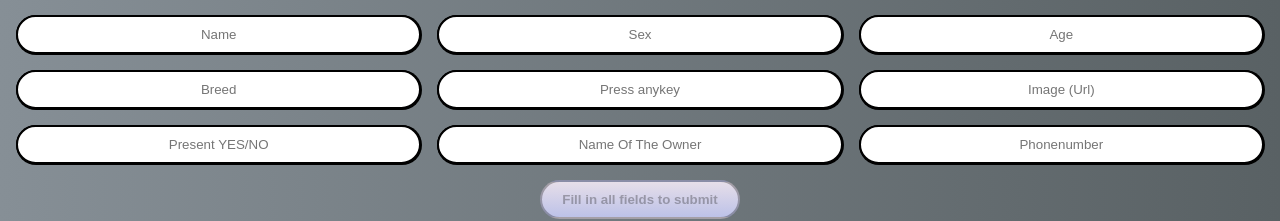
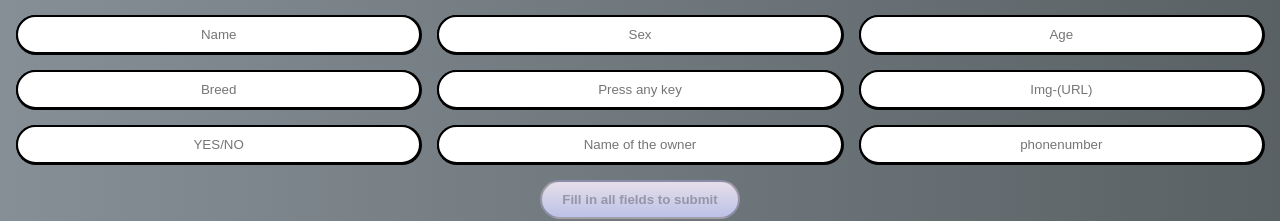
Before and after one commit to RticRtic/Doggy-Daycare, a React (Create React App) app: page / in a window 1280 px wide. Both pictures are taken after a click on the button "Register Dog". Shown: the part 309-530 px from the top of the page. Built offline with nearby package versions, Linux system fonts and the light colour scheme; no server answers.

Commit message:
push registerCSS

```diff
--- a/src/components/Register.jsx
+++ b/src/components/Register.jsx
@@ -1,5 +1,4 @@
 import React, { useEffect, useState } from "react";
-
 
 // import Welcome from "./components/Welcome";
 
@@ -7,6 +6,8 @@ const Register = ({ data }) => {
   const [dog, setDog] = useState(null);
 
   const [submitButtonIsActive, setSubmitButtonIsActive] = useState(true);
+
+
   const [inputTextName, setInputTextName] = useState("");
   const [inputTextSex, setInputTextSex] = useState("");
   const [inputTextAge, setInputTextAge] = useState("");
@@ -18,34 +19,65 @@ const Register = ({ data }) => {
   const [inputTextOwner, setInputTextOwner] = useState("");
   const [inputTextPhonenumber, setInputTextPhonenumber] = useState("");
 
-  useEffect(() => {}, []);
+
+  //States for checking if the inputfield have an value
+  // const [checkInputValueName, setCheckInputValueName] = useState(false);
+  // const [checkInputValueSex, setCheckInputValueSex] = useState(false);
+  // const [checkInputValueAge, setCheckInputValueAge] = useState(false);
+  // const [checkInputValueBreed, setCheckoutInputValueBreed] = useState(false);
+  // const [checkInputValueChipnumber, setCheckInputValueChipnumber] = useState(false);
+  // const [checkInputValueImg, setCheckInputValueImg] = useState(false);
+  // const [checkInputValuePresent, setCheckInputValuePresent] = useState(false);
+  // const [checkInputValueOwnerName, setCheckInputValueOwnerName] = useState(false);
+  // const [checkInputValuePhonenumber, setCheckInputValuePhonenumber] = useState(false);
+
+
+
+  useEffect(() => {
+
+  }, [
+    // checkInputValueName,
+    // checkInputValueSex,
+    // checkInputValueAge,
+    // checkInputValueBreed,
+    // checkInputValueChipnumber,
+    // checkInputValueImg,
+    // checkInputValuePresent,
+    // checkInputValueOwnerName,
+    // checkInputValuePhonenumber
+  ]);
 
   //handlers for adding new dog
   const inputHandlerName = (e) => {
     setInputTextName(e.target.value);
-    submitButtonIsActive(true)
+    //checking if inputfield have an value.
 
+    //setCheckInputValueName(true);
   };
 
   const inputHandlerSex = (e) => {
     setInputTextSex(e.target.value);
-
+    //setCheckInputValueSex(true);
   };
   const inputHandlerAge = (e) => {
     setInputTextAge(e.target.value);
+    //setCheckInputValueAge(true);
   };
 
   const inputHandlerBreed = (e) => {
     setInputTextBreed(e.target.value);
+    //setCheckoutInputValueBreed(true);
   };
 
   const inputHandlerChipnumber = () => {
     let chipNumber = Math.random() * 1000;
     setInputTextChipnumber(chipNumber);
+   //setCheckInputValueChipnumber(true);
   };
 
   const inputHandlerImg = (img) => {
     setInputImg(img.target.value);
+    //setCheckInputValueImg(true);
     // https://www.stromsund.se/images/18.35ea2b6c15b378d786812dac/1491287315926/Katt.jpg
   };
 
@@ -53,33 +85,47 @@ const Register = ({ data }) => {
     setPresent(e.target.value);
     if (e.target.value === "YES" || e.target.value === "yes") {
       setCheckPresent(true);
-
+      //setCheckInputValuePresent(true);
     } else if (e.target.value === "NO" || e.target.value === "no") {
       setCheckPresent(false);
-
+      //setCheckInputValuePresent(true);
     }
-
   };
-
-  console.log("current value: ", checkPresent);
 
   const inputHandlerOwner = (e) => {
     setInputTextOwner(e.target.value);
+    //setCheckInputValueOwnerName(true);
   };
 
   const inputHandlerPhonenumber = (e) => {
     setInputTextPhonenumber(e.target.value);
-    setSubmitButtonIsActive(false);
+    //setCheckInputValuePhonenumber(true)
+    setSubmitButtonIsActive(false)
+  };
 
-  };
+  //handler for check if every inputfield have an value
+  // const inputValueHandler = () => {
+  //   if (
+  //     checkInputValueName &&
+  //     checkInputValueSex &&
+  //     checkInputValueAge &&
+  //     checkInputValueBreed &&
+  //     checkInputValueChipnumber &&
+  //     checkInputValueImg &&
+  //     checkInputValuePresent &&
+  //     checkInputValueOwnerName &&
+  //     checkInputValuePhonenumber
+  //   ) {
+  //     setSubmitButtonIsActive(false);
+  //     console.log("HEJ");
+  //   }
+  // };
 
   //add data from the inputfield to the dog state array.
   const submitHandler = (e) => {
-
     e.preventDefault();
 
-    let newDog =
-      {
+    let newDog = {
       name: inputTextName,
       sex: inputTextSex,
       age: inputTextAge,
@@ -90,14 +136,12 @@ const Register = ({ data }) => {
       owner: {
         lastName: "",
         name: inputTextOwner,
-          phoneNumber: inputTextPhonenumber
-
-        }
+        phoneNumber: inputTextPhonenumber,
+      },
     };
 
     setDog(newDog);
     data.push(newDog);
-
 
     //clearing the inputFields after submitted.
     setInputTextName("");
@@ -115,8 +159,8 @@ const Register = ({ data }) => {
 
   //showing the new dog on the screen.
   let newDogInfo = null;
-  if(dog !== null) {
-       newDogInfo =  (
+  if (dog !== null) {
+    newDogInfo = (
       <div className="new-dog-item">
         <div className="new-dog-name"> Name: {dog.name}</div>
         <div className="new-dog-sex">Sex: {dog.sex}</div>
@@ -126,71 +170,87 @@ const Register = ({ data }) => {
         <img className="new-dog-img" src={dog.img} alt="img" />
         <div className="new-dog-present">Present: {dog.present.toString()}</div>
         <div className="new-dog-owner">Owner: {dog.owner.name}</div>
-        <div className="new-dog-phonenumber">Phonenumber: {dog.owner.phoneNumber}</div>
+        <div className="new-dog-phonenumber">
+          Phonenumber: {dog.owner.phoneNumber}
+        </div>
       </div>
     );
-
   }
-
-
 
   return (
     <div>
       <h1 className="register-header">Register Your Dog</h1>
 
       <div className="input-fields">
-        <input className="input-text-name"
+        <input
+          className="input-text-name"
           value={inputTextName}
           onChange={inputHandlerName}
-          placeholder={submitButtonIsActive ? "Name" : "Enter text"}
+          placeholder={submitButtonIsActive ? "Name" : "Need dogs name"}
         ></input>
-        <input className="input-text-sex"
+        <input
+          className="input-text-sex"
           value={inputTextSex}
           onChange={inputHandlerSex}
-          placeholder="Sex"
+          placeholder={submitButtonIsActive ? "Sex" : "Need gender"}
         ></input>
-        <input className="input-text-age"
+        <input
+          className="input-text-age"
           value={inputTextAge}
           onChange={inputHandlerAge}
-          placeholder="Age"
+          placeholder={submitButtonIsActive ? "Age" : "Need age"}
         ></input>
-        <input className="input-text-breed"
+        <input
+          className="input-text-breed"
           value={inputTextBreed}
           onChange={inputHandlerBreed}
-          placeholder="Breed"
+          placeholder={submitButtonIsActive ? "Breed" : "Need breed"}
         ></input>
-        <input className="input-text-chipnumber"
+        <input
+          className="input-text-chipnumber"
           value={inputTextChipnumber}
           onChange={inputHandlerChipnumber}
-          placeholder="Press anykey"
+          placeholder={submitButtonIsActive ? "Press any key" : "Need value"}
         ></input>
-        <input className="input-img"
+        <input
+          className="input-img"
           value={inputImg}
           onChange={inputHandlerImg}
-          placeholder="Image (Url)"
+          placeholder={submitButtonIsActive ? "Img-(URL)" : "Need img Url"}
         ></input>
-        <input className="input-text-present"
+        <input
+          className="input-text-present"
           value={present}
           onChange={presentHandler}
-          placeholder="Present YES/NO"
+          placeholder={submitButtonIsActive ? "YES/NO" : "Need present YES/NO"}
         />
-        <input className="input-text-owner"
+        <input
+          className="input-text-owner"
           value={inputTextOwner}
           onChange={inputHandlerOwner}
-          placeholder="Name Of The Owner"
+          placeholder={
+            submitButtonIsActive ? "Name of the owner" : "Need owners name"
+          }
         ></input>
-        <input className="input-text-phonenumber"
+        <input
+          className="input-text-phonenumber"
           value={inputTextPhonenumber}
           onChange={inputHandlerPhonenumber}
-          placeholder="Phonenumber"
+          placeholder={
+            submitButtonIsActive ? "phonenumber" : "Need phonenumber"
+          }
         ></input>
       </div>
 
-      <button className="submit-button" disabled={submitButtonIsActive} onClick={submitHandler}>
-       {submitButtonIsActive ? "Fill in all fields to submit" : "Submit" }
+      <button
+        className="submit-button"
+        disabled={submitButtonIsActive}
+        onClick={submitHandler}
+      >
+        {submitButtonIsActive ? "Fill in all fields to submit" : "Submit"}
       </button>
 
-      <div className = "new-dog-list">{newDogInfo}</div>
+      <div className="new-dog-list">{newDogInfo}</div>
     </div>
   );
 };
```
Lines whose indentation alone changed are shown as unchanged.
